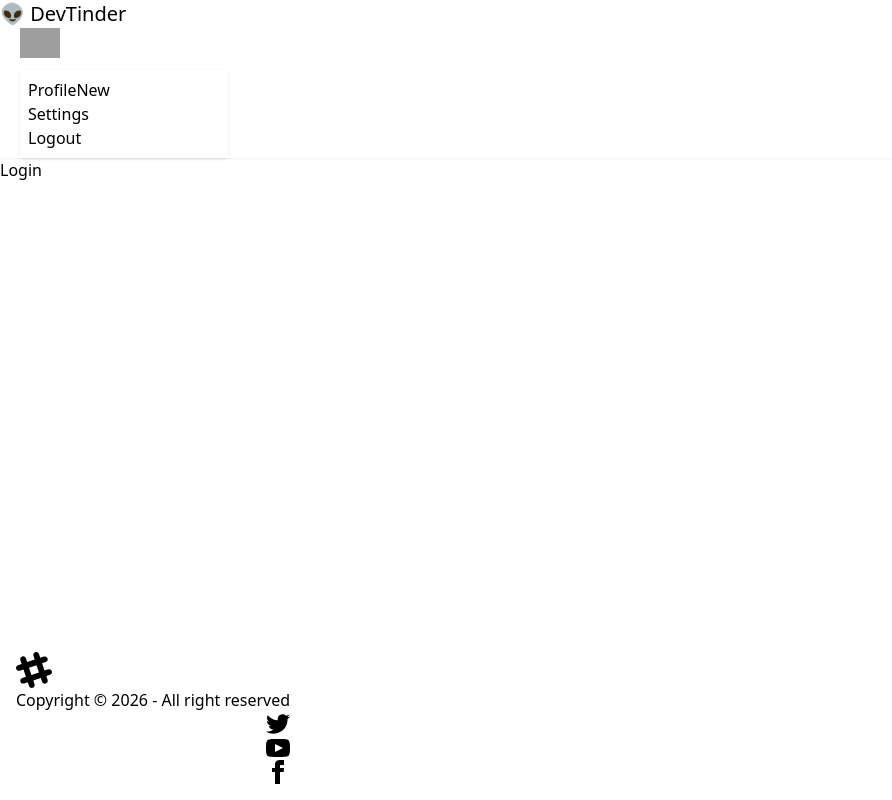
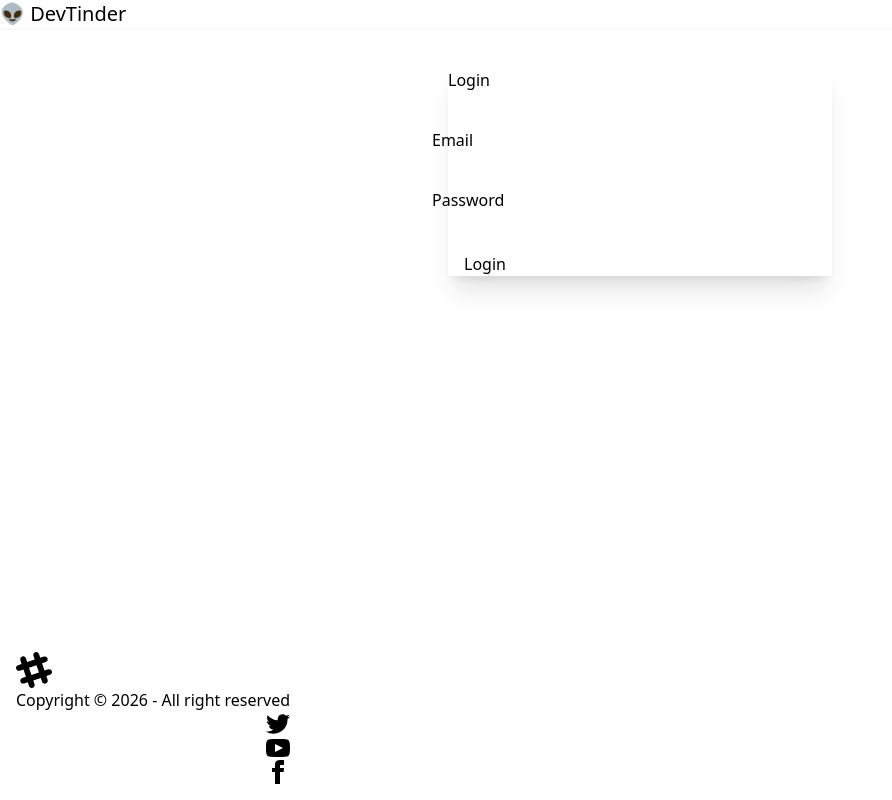
Before and after one commit to rahul-priyatham-99/DevTinder-Web, a React (Vite) app: page /login in a window 1280 px wide. Shown: the whole page, without its empty margins (0-892 px from the left). Built offline with nearby package versions, Linux system fonts and the light colour scheme; grey boxes are pictures that could not be loaded.

Commit message:
Added Redux, handled login flow

```diff
--- a/package.json
+++ b/package.json
@@ -10,8 +10,11 @@
     "preview": "vite preview"
   },
   "dependencies": {
+    "@reduxjs/toolkit": "^2.12.0",
+    "axios": "^1.17.0",
     "react": "^19.2.6",
     "react-dom": "^19.2.6",
+    "react-redux": "^9.3.0",
     "react-router-dom": "^7.17.0"
   },
   "devDependencies": {
@@ -20,7 +23,7 @@
     "@types/react-dom": "^19.2.3",
     "@vitejs/plugin-react": "^6.0.1",
     "autoprefixer": "^10.5.0",
-    "daisyui": "^5.5.20",
+    "daisyui": "^5.5.23",
     "eslint": "^10.3.0",
     "eslint-plugin-react-hooks": "^7.1.1",
     "eslint-plugin-react-refresh": "^0.5.2",
--- a/src/App.jsx
+++ b/src/App.jsx
@@ -3,18 +3,24 @@ import Navbar from "./components/Navbar";
 import Body from "./components/Body";
 import Login from "./views/Login";
 import Profile from "./views/Profile";
+import { Provider } from "react-redux";
+import appStore from "../store/appStore";
+import Feed from "./views/Feed";
 
 function App() {
   return (
     <>
+      <Provider store={appStore}>
         <BrowserRouter basename="/">
           <Routes>
             <Route path="/" element={<Body />}>
+              <Route path="/" element={<Feed/>}/>
               <Route path="/login" element={<Login />} />
               <Route path="/profile" element={<Profile />} />
             </Route>
           </Routes>
         </BrowserRouter>
+      </Provider>
     </>
   );
 }
--- a/src/components/Navbar.jsx
+++ b/src/components/Navbar.jsx
@@ -1,11 +1,17 @@
+import { useSelector } from "react-redux";
+
 const Navbar = () => {
+  const user = useSelector((store) => store.user);
+  console.log(user);
   return (
     <div className="navbar bg-base-200 shadow-sm">
       <div className="flex-1">
         <a className="btn btn-ghost text-xl">👽 DevTinder</a>
       </div>
-      <div className="flex gap-2">
-        <div className="dropdown dropdown-end mx-5">
+      {user && (
+        <div className="flex justify-center items-center gap-2">
+          <div className="form-control">Welcome, {user?.firstName}</div>
+          <div className="dropdown dropdown-end mx-5 ">
             <div
               tabIndex={0}
               role="button"
@@ -14,7 +20,11 @@ const Navbar = () => {
               <div className="w-10 rounded-full">
                 <img
                   alt="Tailwind CSS Navbar component"
-                src="https://img.daisyui.com/images/stock/photo-1534528741775-53994a69daeb.webp"
+                  src={
+                    user.photoUrl
+                      ? user?.photoUrl
+                      : "https://img.daisyui.com/images/stock/photo-1534528741775-53994a69daeb.webp"
+                  }
                 />
               </div>
             </div>
@@ -37,8 +47,9 @@ const Navbar = () => {
             </ul>
           </div>
         </div>
+      )}
     </div>
   );
-}
+};
 
-export default Navbar
+export default Navbar;
--- /dev/null
+++ b/src/utils/constants.js
@@ -0,0 +1 @@
+export const BASE_URL = "http://localhost:3000"
--- /dev/null
+++ b/src/views/Feed.jsx
@@ -0,0 +1,11 @@
+import React from 'react'
+
+const Feed = () => {
+  return (
+    <div className='p-20 text-center'>
+        Feed page
+    </div>
+  )
+}
+
+export default Feed
--- a/src/views/Login.jsx
+++ b/src/views/Login.jsx
@@ -1,9 +1,65 @@
-import React from 'react'
+import axios from "axios";
+import React, { useState } from "react";
+import { useDispatch } from "react-redux";
+import { addUser } from "../../store/userSlice";
+import { useNavigate } from "react-router-dom";
+import { BASE_URL } from "../utils/constants";
 
 const Login = () => {
+  const dispatch = useDispatch();
+  const navigate = useNavigate();
+  const [emailId, setEmailId] = useState("");
+  const [password, setPassword] = useState("");
+
+  const handleLogin = async () => {
+    try {
+      const res = await axios.post(BASE_URL + "/login", {
+        emailId: emailId,
+        password: password,
+      }, {withCredentials: true});
+      const userData = res.data;
+      dispatch(addUser(userData))
+      navigate("/")
+    } catch (err) {
+      console.error(err)
+    }
+  };
   return (
-    <div>Login</div>
-  )
-}
+    <div className="flex justify-center my-10">
+      <div className="card card-dash bg-base-300 w-96 shadow-xl">
+        <div className="card-body">
+          <h2 className="card-title justify-center">Login</h2>
+          <div>
+            <label className="form-control w-full max-w-xs p-4">
+              <div className="label -ml-4 mt-3">
+                <span className="label-text mb-1">Email</span>
+              </div>
+              <input
+                type="text"
+                className="input input-bordered w-full max-w-xs px-2"
+                value={emailId}
+                onChange={(e) => setEmailId(e.target.value)}
+              />
+            </label>
+            <label className="form-control w-full max-w-xs p-4">
+              <div className="label -ml-4 mt-3">
+                <span className="label-text mb-1">Password</span>
+              </div>
+              <input
+                type="text"
+                className="input input-bordered w-full max-w-xs px-2"
+                value={password}
+                onChange={(e) => setPassword(e.target.value)}
+              />
+            </label>
+          </div>
+          <div className="card-actions justify-center mt-4">
+            <button className="btn bg-primary px-4" onClick={() => handleLogin()}>Login</button>
+          </div>
+        </div>
+      </div>
+    </div>
+  );
+};
 
-export default Login
+export default Login;
--- /dev/null
+++ b/store/appStore.js
@@ -0,0 +1,10 @@
+import { configureStore } from "@reduxjs/toolkit";
+import userReducer from "./userSlice"
+
+const appStore = configureStore({
+    reducer: {
+        user: userReducer
+    }
+})
+
+export default appStore;
--- /dev/null
+++ b/store/userSlice.js
@@ -0,0 +1,18 @@
+import { createSlice } from "@reduxjs/toolkit";
+
+const userSlice = createSlice({
+    name: "user",
+    initialState: null,
+    reducers: {
+        addUser: (state, action) => {
+            return action.payload
+        },
+        removeUser: (state, action) => {
+            return null
+        }
+    }
+})
+
+export const {addUser, removeUser} = userSlice.actions;
+
+export default userSlice.reducer;
```
Also changed, not shown: 1 other file (tests, documents, lock files or other folders). Lines whose indentation alone changed are shown as unchanged.
